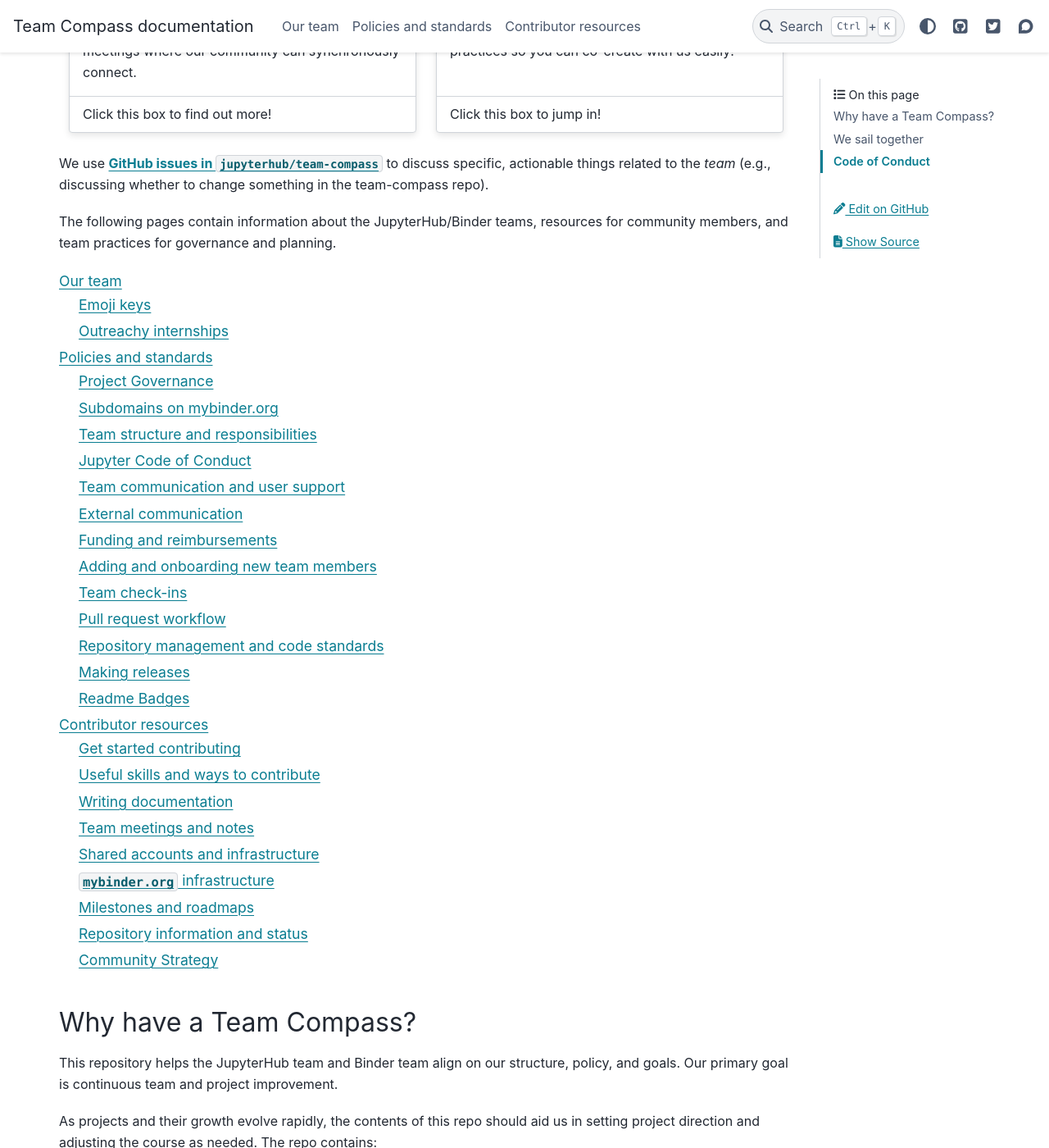
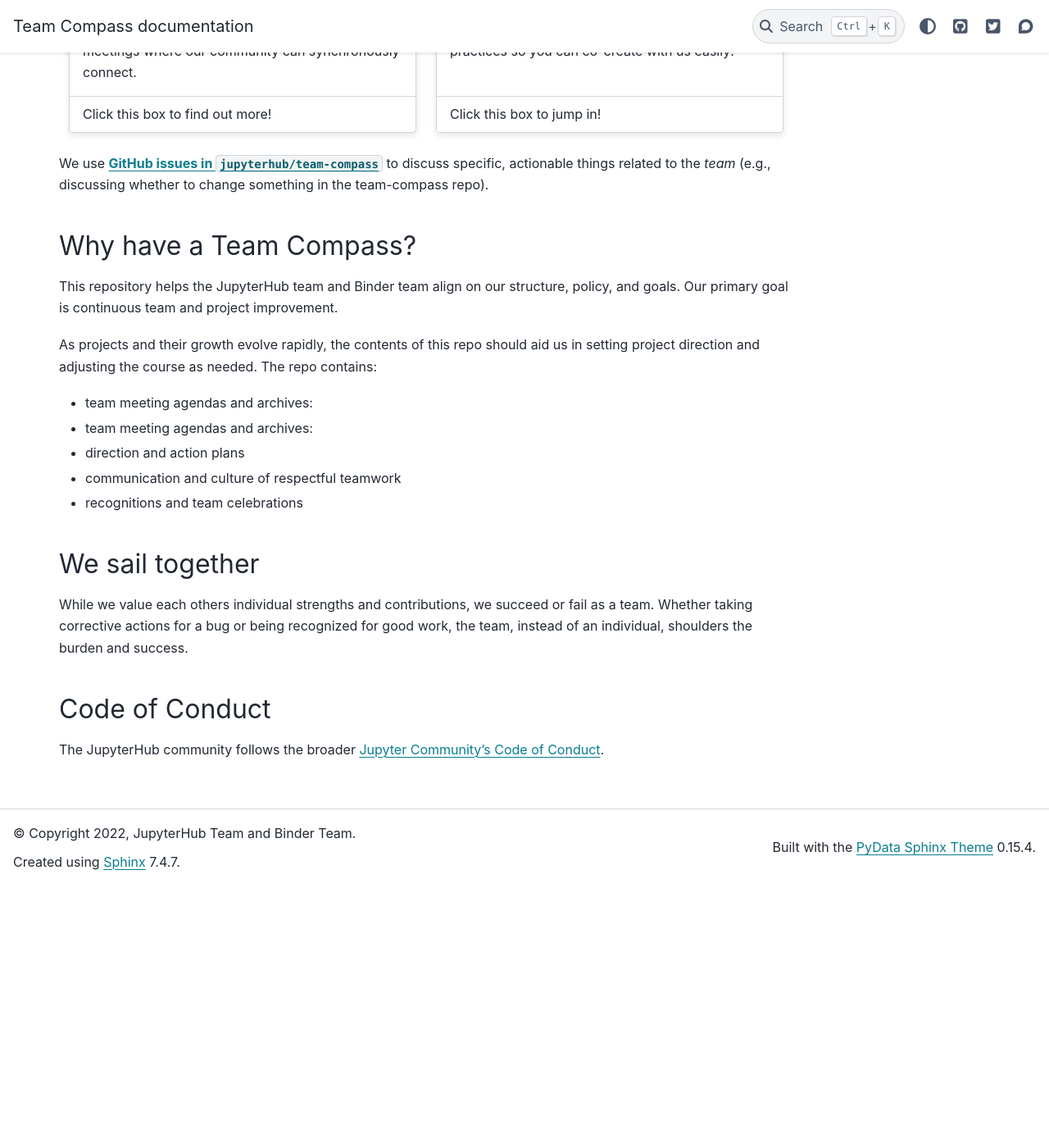
Before and after one commit to jupyterhub/team-compass, a Sphinx documentation site: the page built from docs/index.md, in a window 1280 px wide and 1400 px high, scrolled down 320 px. Shown: the whole window at 82% size. Built offline with Sphinx 7.4.7 and the PyData theme 0.15.4, drawn with Linux system fonts in a browser that asks for light colours; the version number could not be read and is left out; after the commit the page ends 1375 px from its top, so only the background shows below that.

Commit message:
Remove toctree from index

````diff
--- a/docs/index.md
+++ b/docs/index.md
@@ -32,18 +32,6 @@
 We use **[GitHub issues in `jupyterhub/team-compass`](https://github.com/jupyterhub/team-compass/issues)**
 to discuss specific, actionable things related to the *team* (e.g., discussing whether to change something in the team-compass repo).
 
-The following pages contain information about the JupyterHub/Binder
-teams, resources for community members, and team practices for
-governance and planning.
-
-```{toctree}
-:maxdepth: 2
-
-team/index
-index-team_policies
-index-team_guides
-```
-
 ## Why have a Team Compass?
 
 This repository helps the JupyterHub team and Binder team align on our structure, policy, and goals.
````
